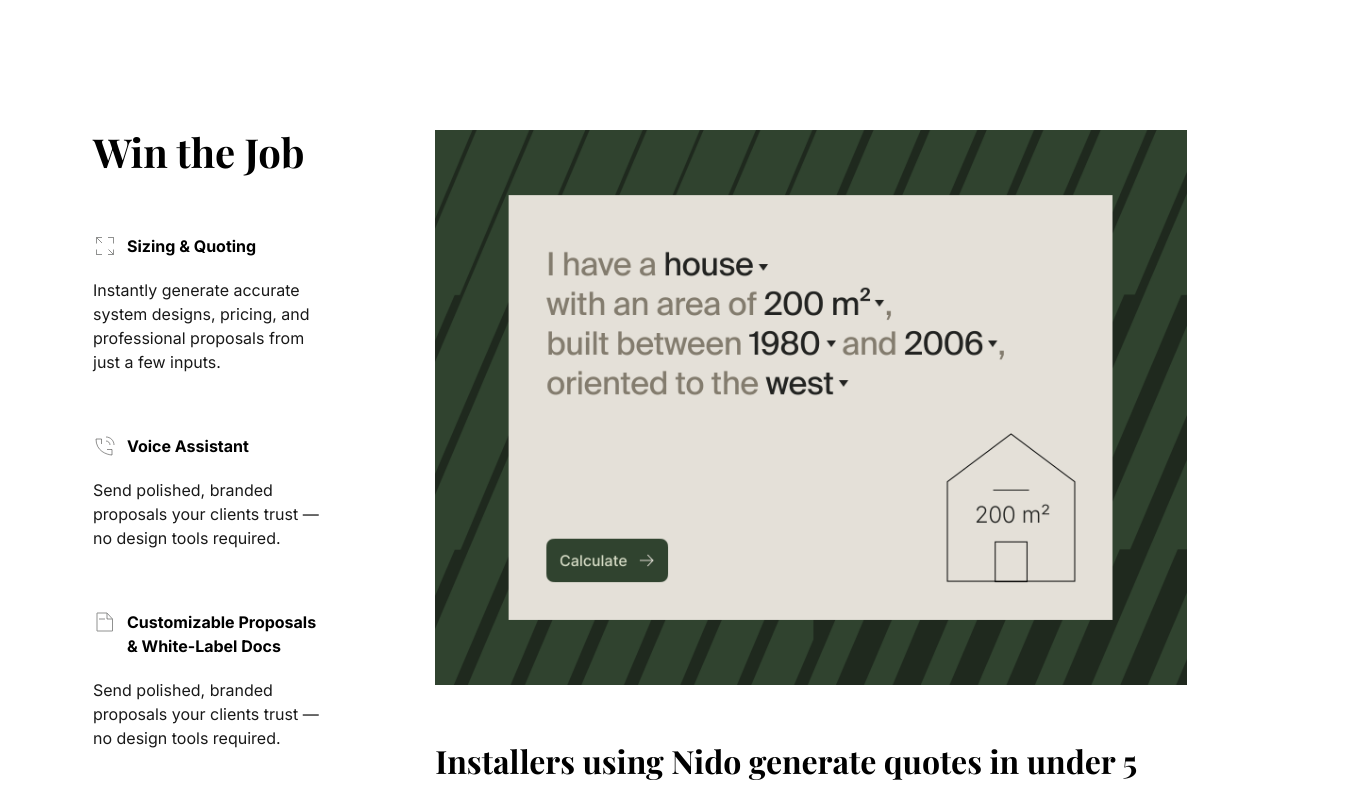
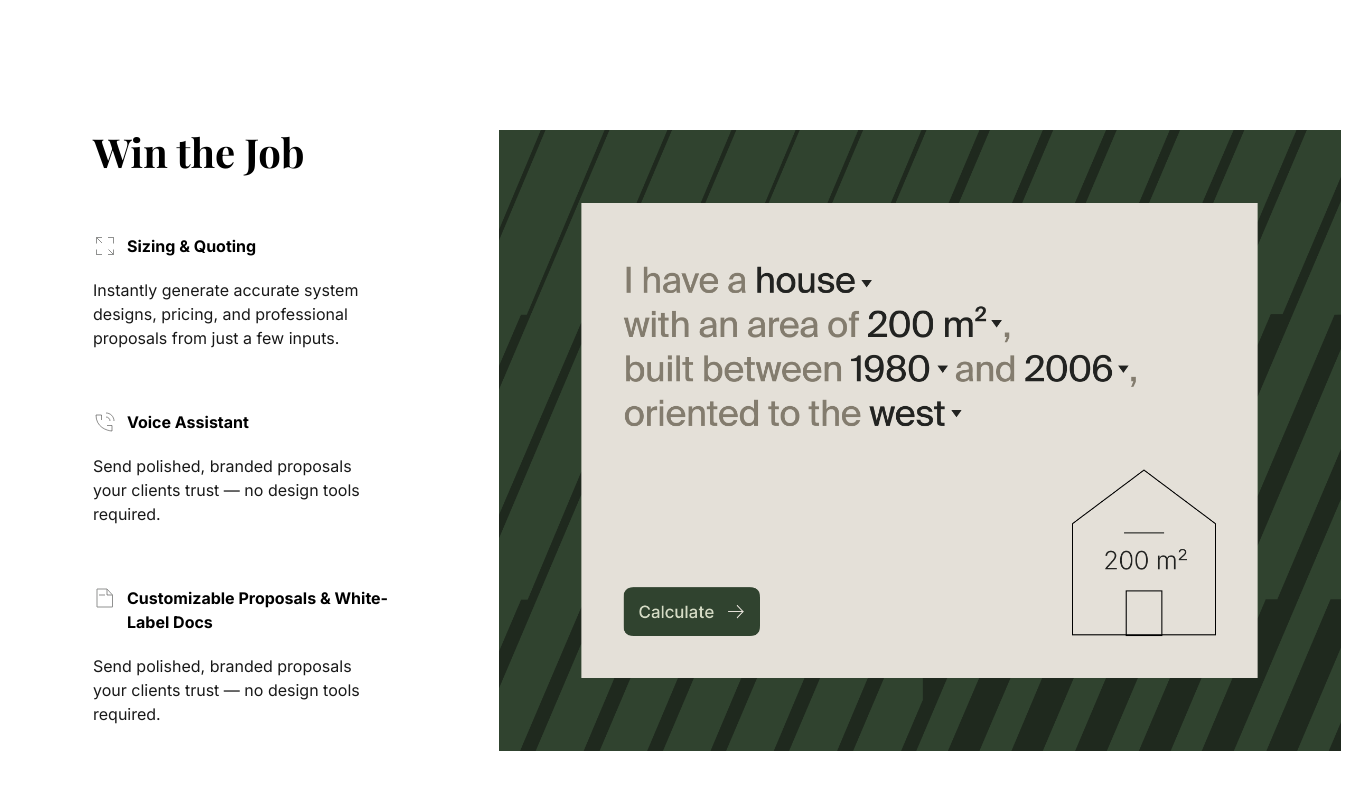
Before and after one commit to nonowelle/nido-redesign, a Vue app: page / in a window 1280 px wide. Shown: the part 1680-2467 px from the top of the page, 1357 px wide, since content can reach past the window. Built offline with nearby package versions, Linux system fonts and the light colour scheme.

Commit message:
container to abstract banner

```diff
--- a/src/components/AbstractBanner.vue
+++ b/src/components/AbstractBanner.vue
@@ -1,10 +1,9 @@
 <template>
   <div ref="el">
     <Transition name="slide">
-      <div v-if="isVisible" class="container">
-        <div class="abstract-banners" v-if="abstractBannerContent">
+      <div class="abstract-banners" v-if="isVisible && abstractBannerContent">
         <div v-for="abstractBanner in abstractBannerContent.banners" :key="abstractBanner.title"
-            class="abstract-banner">
+          class="abstract-banner container">
           <div class="feature">
             <h2>{{ abstractBanner.title }}</h2>
             <div v-for="feature in abstractBanner.features" :key="feature.id" class="feature-detail">
@@ -26,7 +25,6 @@
           </div>
         </div>
       </div>
-      </div>
     </Transition>
   </div>
 </template>
@@ -43,9 +41,7 @@ const abstractBannerContent = ref(null);
 
 onMounted(async () => {
   try {
-    abstractBannerContent.value = await loadContent(
-      'components/abstract-banner'
-    );
+    abstractBannerContent.value = await loadContent('components/abstract-banner');
     console.log(abstractBannerContent.value);
   } catch (e) {
     console.error('Failed to load abstract banner content:', e);
```
Lines whose indentation alone changed are shown as unchanged.
